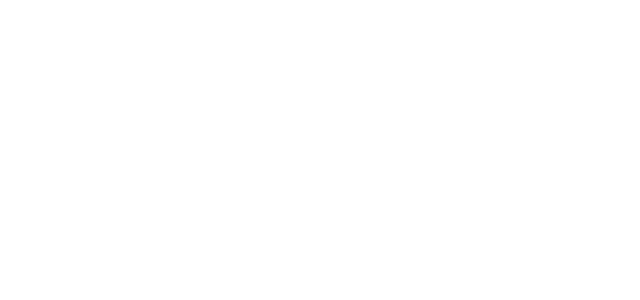
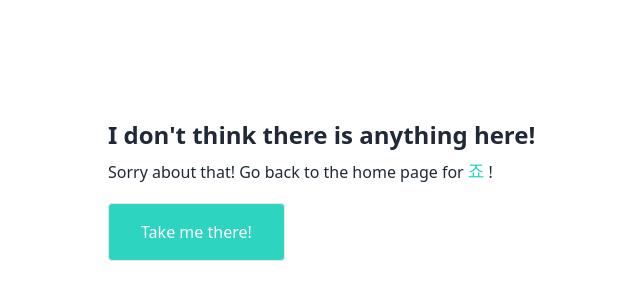
Before and after one commit to sehyunlee217/myBlog, a React (Vite) app in the folder client/: page /posts/1/edit in a window 1280 px wide. Before the commit this address had no page. Shown: the part 258-558 px from the top of the page, without its empty margins (260-900 px from the left). Built offline with nearby package versions, Linux system fonts and the light colour scheme.

Commit message:
Deleted testing path: error on build

```diff
--- a/client/src/App.jsx
+++ b/client/src/App.jsx
@@ -31,10 +31,6 @@
         <Route path="*" element={<Layout />}>
           <Route index element={<Public />} />
 
-          <Route path="test">
-            <Route index element={<Testing />} />
-          </Route>
-
           <Route path="posts">
             <Route index element={<PostGrid />} />
             <Route path=":_id" element={<PostPage />}></Route>
--- a/client/src/main.jsx
+++ b/client/src/main.jsx
@@ -11,7 +11,7 @@
     <BrowserRouter>
       <Routes>
         <Route path="/" element={<App />} />
-        {/* <Route path="*" element={<ErrorPage />} /> */}
+        <Route path="*" element={<ErrorPage />} />
       </Routes>
     </BrowserRouter>
   </React.StrictMode>
```
